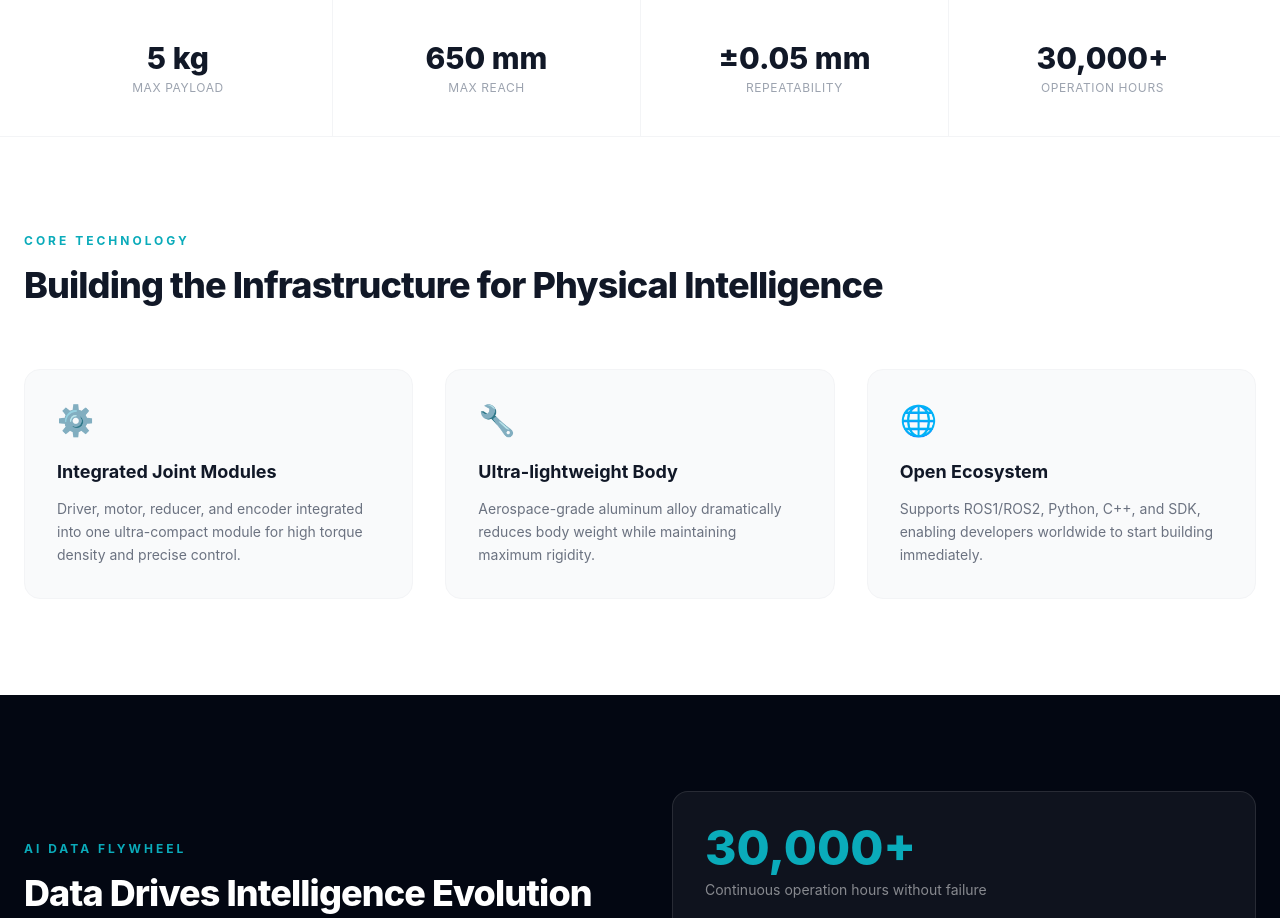
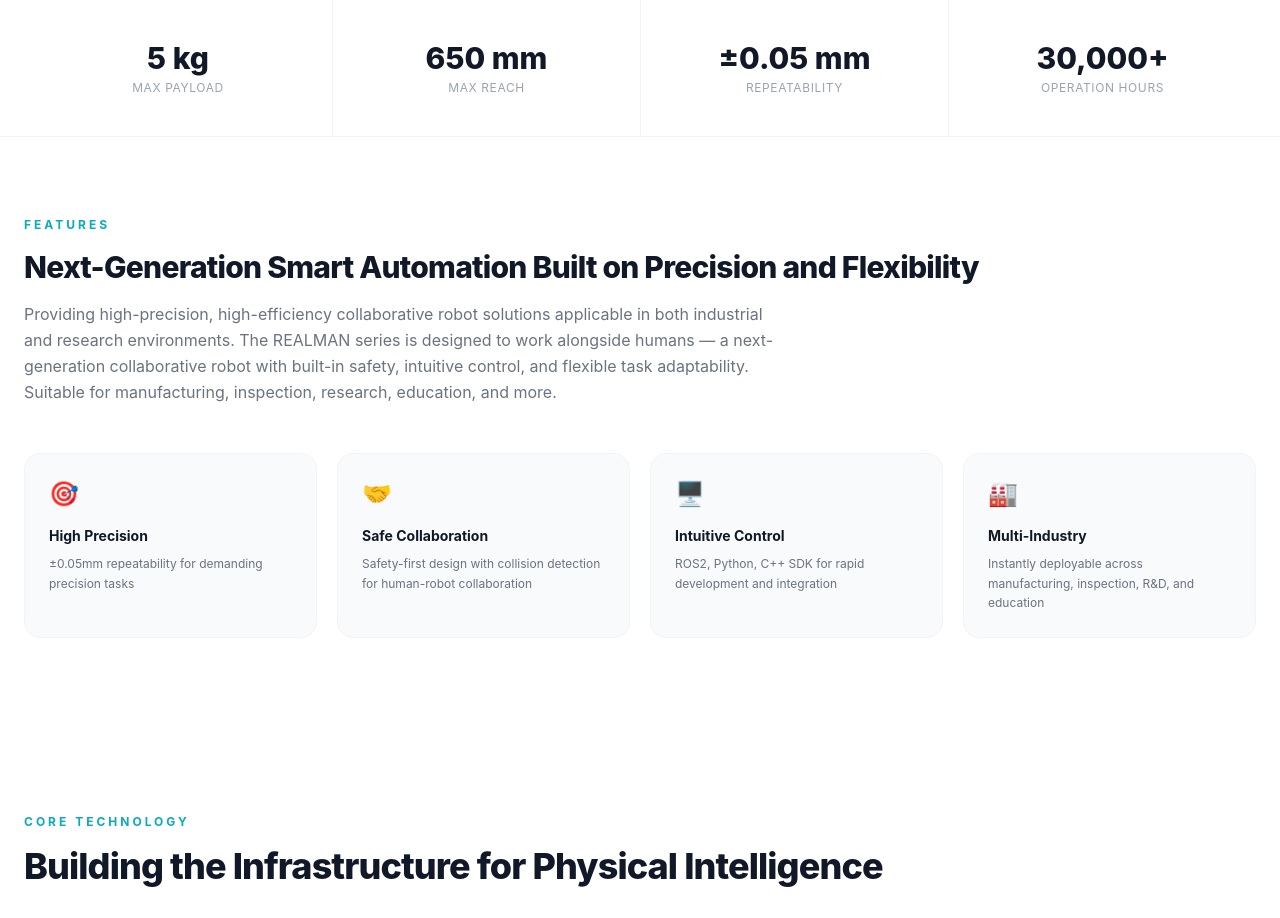
Before and after one commit to Refindkr/refind-renewal, a Next.js app: page /en/products/collaborative-robot/realman in a window 1280 px wide. Shown: the part 640-1558 px from the top of the page. Built offline with nearby package versions, Linux system fonts and the light colour scheme; no server answers.

Commit message:
feat: REALMAN 페이지에 제품 특징 섹션 추가
Co-Authored-By: Claude Sonnet 4.6 <noreply@anthropic.com>

```diff
--- a/app/[locale]/products/collaborative-robot/realman/page.tsx
+++ b/app/[locale]/products/collaborative-robot/realman/page.tsx
@@ -129,6 +129,37 @@ export default async function RealmanPage({ params }: PageProps) {
               <div className="text-xs text-gray-400 uppercase tracking-wider">{s.label}</div>
             </div>
           ))}
+        </div>
+      </section>
+
+      {/* Features */}
+      <section className="py-20 bg-white">
+        <div className="max-w-7xl mx-auto px-6">
+          <p className="text-xs font-bold tracking-[3px] text-[#0aabba] uppercase mb-4">
+            {isKo ? "제품 특징" : "Features"}
+          </p>
+          <h2 className="text-3xl font-extrabold text-gray-900 mb-4 tracking-tight">
+            {isKo ? "정밀함과 유연함으로 완성되는 차세대 스마트 자동화" : "Next-Generation Smart Automation Built on Precision and Flexibility"}
+          </h2>
+          <p className="text-base text-gray-500 leading-relaxed max-w-3xl mb-12">
+            {isKo
+              ? "산업 현장과 연구 환경 모두에서 활용 가능한 고정밀·고효율 협동로봇 솔루션을 제공합니다. REALMAN 시리즈는 사람과 함께 일할 수 있도록 설계되어 안전성, 직관적 제어, 그리고 유연한 작업 대응성을 갖춘 차세대 협동로봇입니다. 제조, 검사, 연구, 교육 등 다양한 분야에서 사용이 가능합니다."
+              : "Providing high-precision, high-efficiency collaborative robot solutions applicable in both industrial and research environments. The REALMAN series is designed to work alongside humans — a next-generation collaborative robot with built-in safety, intuitive control, and flexible task adaptability. Suitable for manufacturing, inspection, research, education, and more."}
+          </p>
+          <div className="grid md:grid-cols-2 lg:grid-cols-4 gap-5">
+            {[
+              { icon: "🎯", title: isKo ? "고정밀 제어" : "High Precision", desc: isKo ? "±0.05mm 반복 정밀도로 섬세한 작업 환경에 최적" : "±0.05mm repeatability for demanding precision tasks" },
+              { icon: "🤝", title: isKo ? "안전한 협동" : "Safe Collaboration", desc: isKo ? "사람과 나란히 일할 수 있는 안전 설계 및 충돌 감지" : "Safety-first design with collision detection for human-robot collaboration" },
+              { icon: "🖥️", title: isKo ? "직관적 제어" : "Intuitive Control", desc: isKo ? "ROS2·Python·C++ SDK 지원으로 빠른 개발 및 통합" : "ROS2, Python, C++ SDK for rapid development and integration" },
+              { icon: "🏭", title: isKo ? "다분야 적용" : "Multi-Industry", desc: isKo ? "제조·검사·연구·교육 등 다양한 현장에 즉시 투입 가능" : "Instantly deployable across manufacturing, inspection, R&D, and education" },
+            ].map((f, i) => (
+              <div key={i} className="bg-gray-50 rounded-2xl p-6 border border-gray-100">
+                <div className="text-2xl mb-4">{f.icon}</div>
+                <h3 className="text-sm font-bold text-gray-900 mb-2">{f.title}</h3>
+                <p className="text-xs text-gray-500 leading-relaxed">{f.desc}</p>
+              </div>
+            ))}
+          </div>
         </div>
       </section>
 
```
